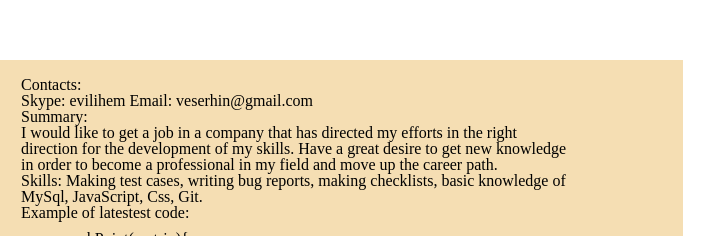
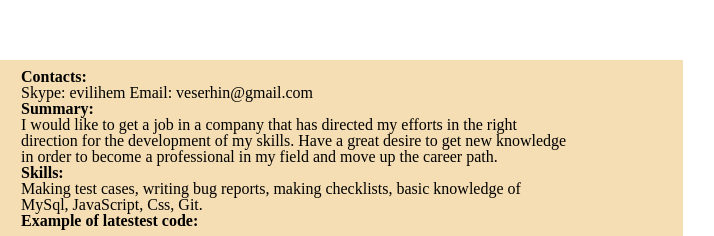
Before and after one commit to eserhin/rsschool-2019Q1-cv, a plain HTML site: page index.html in a window 1280 px wide. Shown: the part 215-451 px from the top of the page, 469-1183 px from the left. Drawn offline with Linux system fonts and the light colour scheme.

Commit message:
style: skills h tag added, h tags highlighted

```diff
--- a/index.html
+++ b/index.html
@@ -17,16 +17,17 @@
             <img class="main-image" src="./assets/images/MPhoto.jpg">
         </section>
         <section class="info">
-            <h3>Contacts:</h3>
+            <h3 class ="contacts">Contacts:</h3>
             <p>Skype: evilihem  Email: veserhin@gmail.com</p>
-            <h4>Summary:</h4>
+            <h4 class ="summary">Summary:</h4>
             <p>I would like to get a job in a company that has directed my efforts in the right direction
-                for the development of my skills. Have a great desire to get new knowledge in order to become
-                a professional in my field and move up the career path. </p>
-            <h5>Skills: Making test cases, writing
-                bug reports, making checklists, basic knowledge of MySql, JavaScript, Css, Git.
-            </h5>
-            <h5>Example of latestest code:</h5>
+               for the development of my skills. Have a great desire to get new knowledge in order to become
+               a professional in my field and move up the career path. </p>
+            <h5 class ="skills">Skills:</h5>
+            <p>Making test cases, writing
+               bug reports, making checklists, basic knowledge of MySql, JavaScript, Css, Git.
+            </p>
+            <h5 class="example">Example of latestest code:</h5>
             <code class="code">
                 <pre>
                     weakPoint(matrix){
--- a/style.css
+++ b/style.css
@@ -41,6 +41,10 @@ main{
   width: 225px;
   height: 385px;
 }
+.contacts,.summary, .skills, .example{
+  font-weight: bold;
+  font-size: 16px;
+}
 .code{
   position: relative;
   right: 40px;
```
